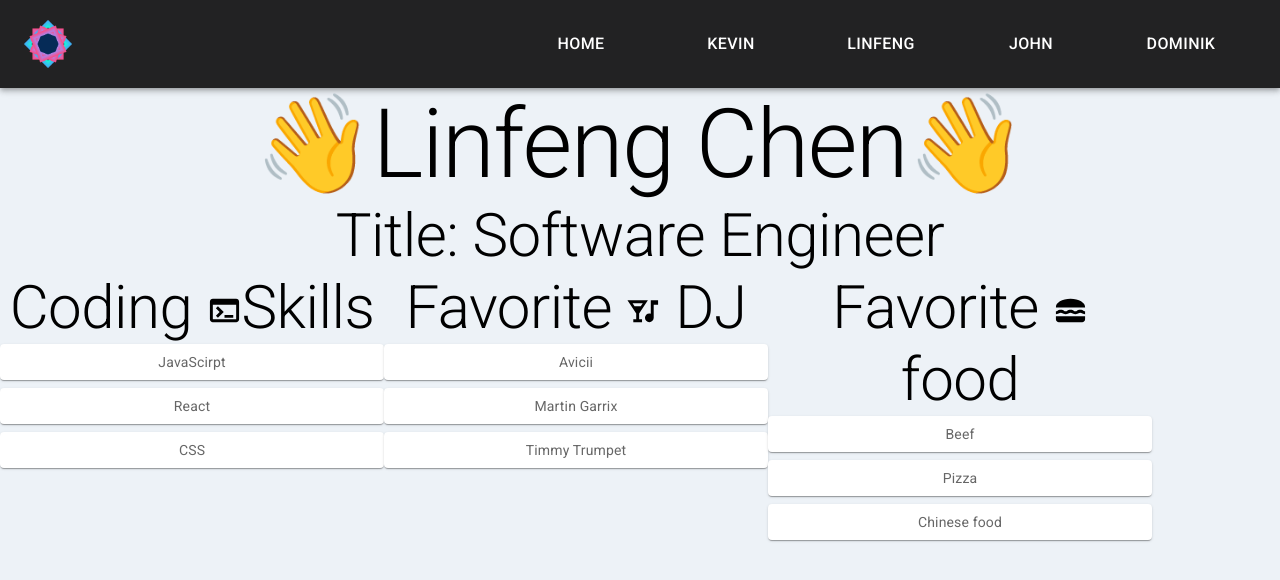
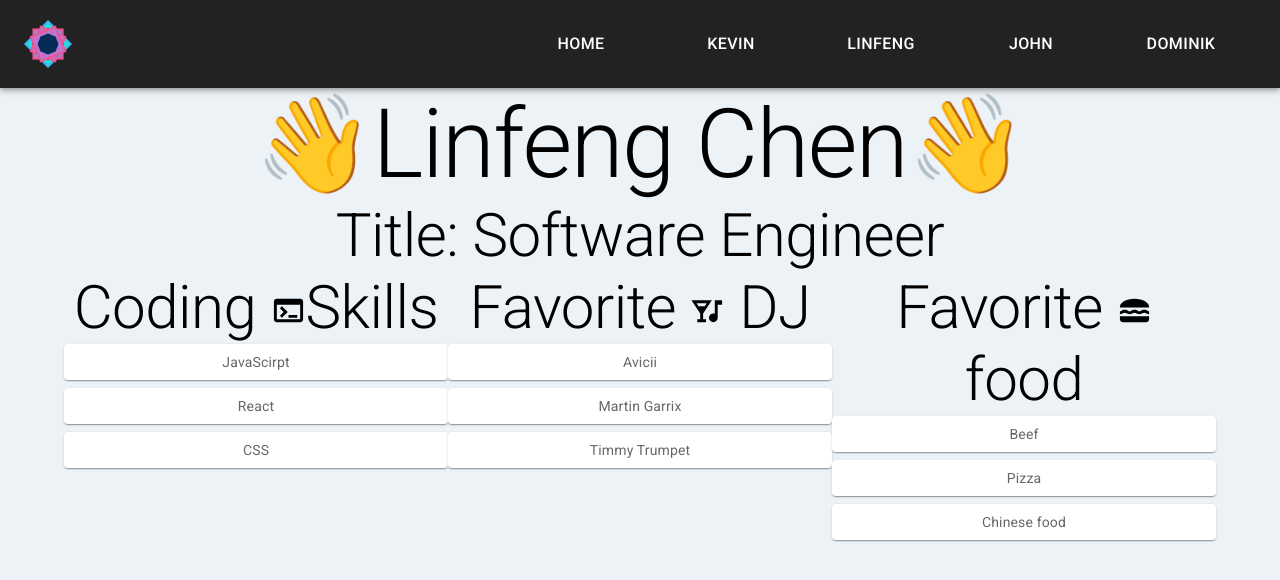
Before and after one commit to CodingKevin95/something-random-v2, a React (Create React App) app: page /linfeng in a window 1280 px wide. Shown: the top 580 px of the page. Built offline with nearby package versions, Linux system fonts and the light colour scheme.

Commit message:
resolved issue 15

```diff
--- a/src/pages/Linfeng.jsx
+++ b/src/pages/Linfeng.jsx
@@ -34,7 +34,7 @@ export default function Linfeng() {
         </Typography>
       </div>
       <div>
-        <div style={{ display: "flex", flexdirection: "row" }}>
+        <div style={{ display: "flex", justifyContent: "center" }}>
           <div className="content">
             <Typography variant="h2" component="h2">
               Coding <TerminalIcon fontSize="large" />
```
